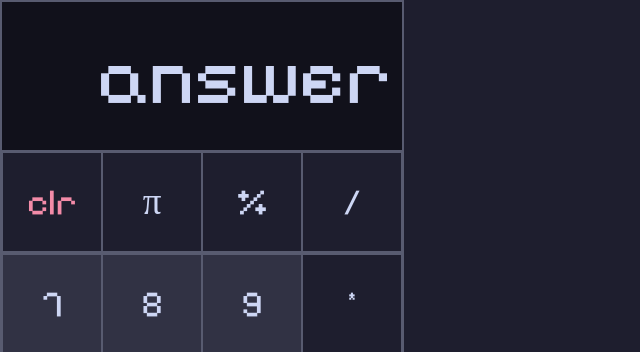
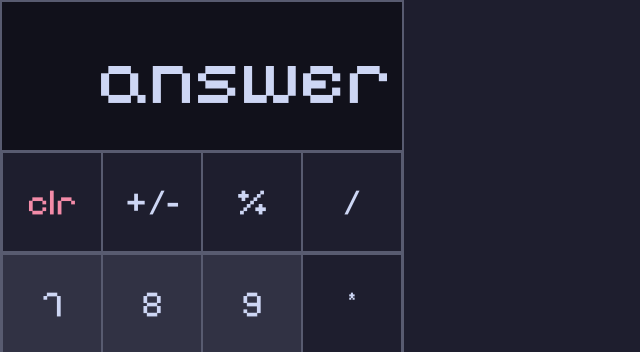
Before and after one commit to Jack-harvey/odin-calc, a plain HTML site: page index.html in a window 1280 px wide. Shown: the top 352 px of the page, 0-640 px from the left. Drawn offline with Linux system fonts and the light colour scheme.

Commit message:
changed the pi button

```diff
--- a/index.html
+++ b/index.html
@@ -18,7 +18,7 @@
       <div id="screen-row">answer</div>
       <div id="second-row">
         <div id="clr" class="calcButton">clr</div>
-        <div id="pi" class="calcButton">π</div>
+        <div id="pos-neg" class="calcButton">+/-</div>
         <div id="percent" class="calcButton">%</div>
         <div id="divide" class="calcButton">/</div>
       </div>
```
